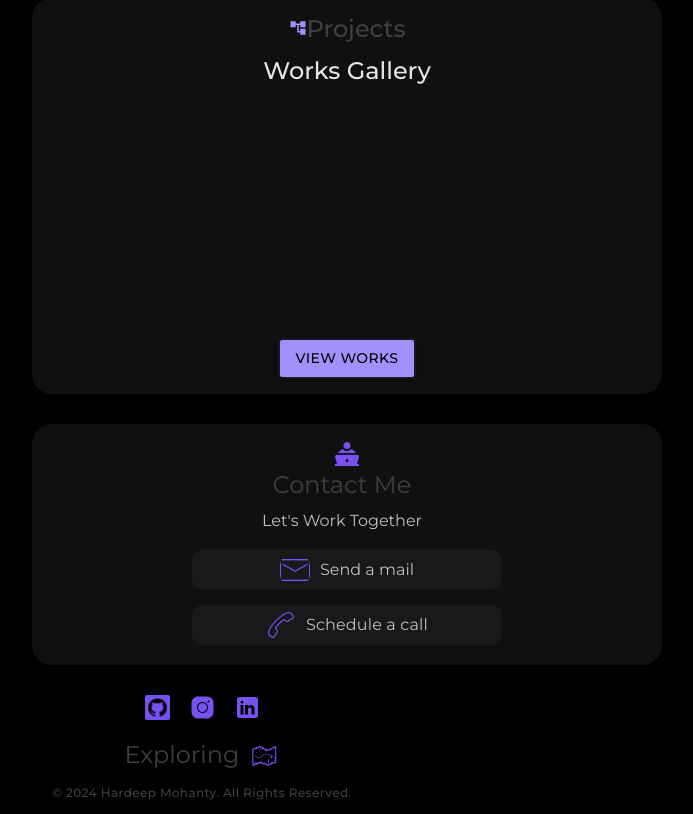
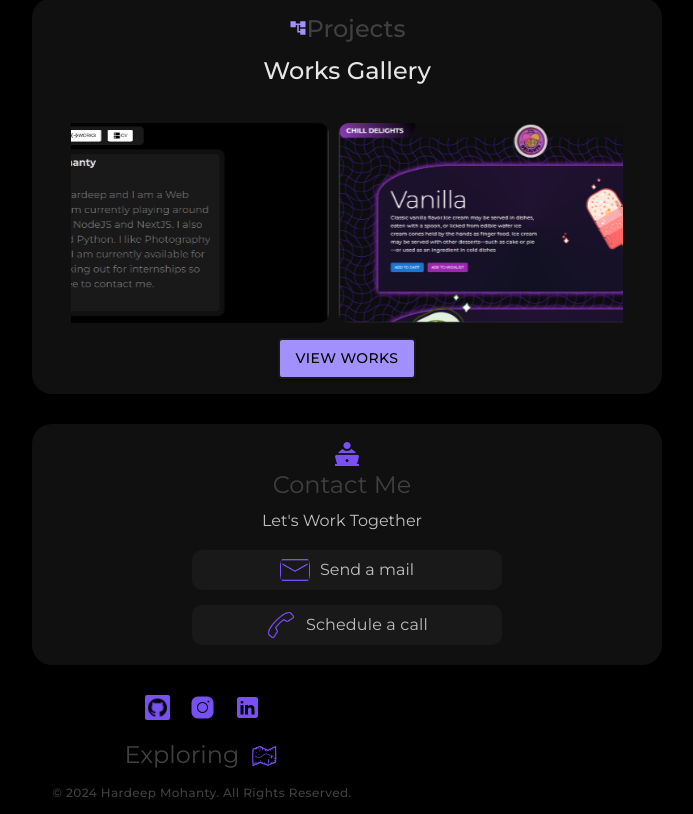
Before and after one commit to hardeepmty/My-Portfolio, a React (Create React App) app in the folder frontend/: page / in a window 1280 px wide. Shown: the part 1220-2034 px from the top of the page, without its empty margins (438-1131 px from the left). Built offline with nearby package versions, Linux system fonts and the light colour scheme.

Commit message:
ready to deploy!!!!

```diff
--- a/frontend/src/pages/Projects.css
+++ b/frontend/src/pages/Projects.css
@@ -20,7 +20,7 @@
       margin: 30px auto;
       padding: 20px;
   }
-  .pro{
+  .pro {
       margin-left: 460px;
       max-width: 800px;
   }
@@ -33,14 +33,12 @@
   white-space: nowrap;
   width: 90%;
   margin: 20px auto;
-
 }
 
 
 .marquee {
   display: inline-flex;
-  animation: marquee 30s linear infinite;
-  animation-delay: 0s;
+  animation: marquee 20s linear infinite; /* Adjust the duration for desired speed */
 }
 
 
@@ -52,7 +50,7 @@
 
 @keyframes marquee {
   0% {
-    transform: translateX(100%);
+      transform: translateX(0);
   }
   100% {
       transform: translateX(-100%);
```
Lines whose indentation alone changed are shown as unchanged.
